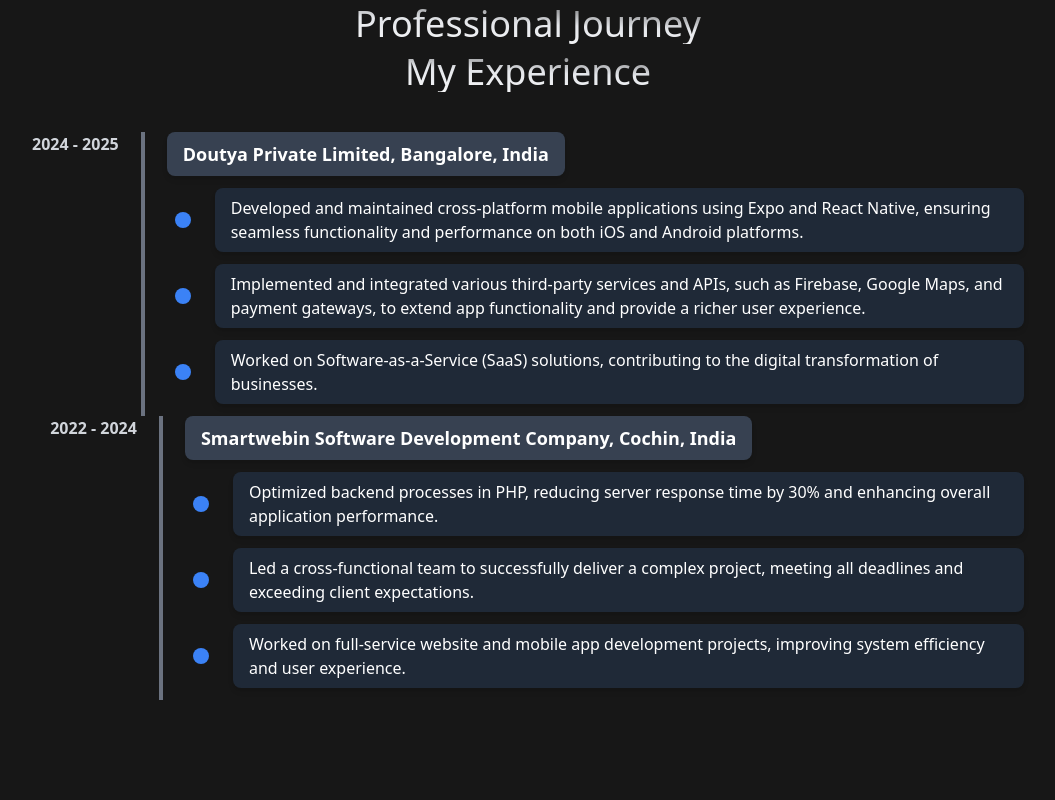
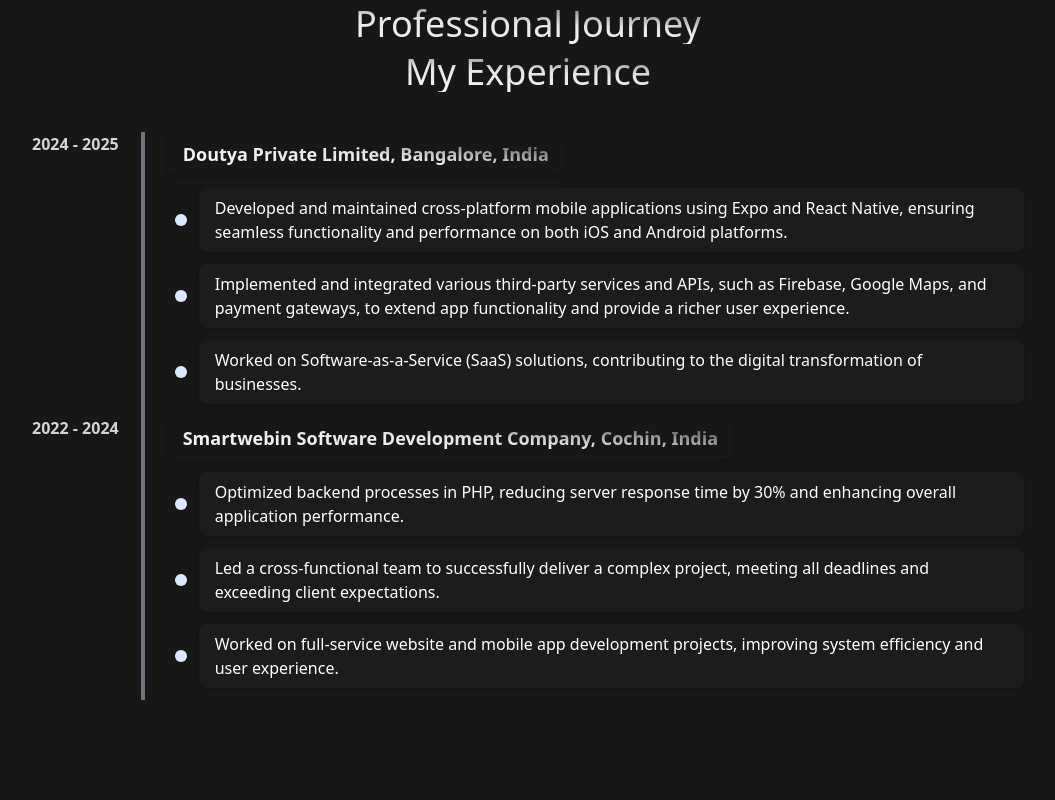
Before and after one commit to shabeer-sf/shabeer-portfolio, a Next.js app: page / in a window 1280 px wide. Shown: the part 1440-2240 px from the top of the page, without its empty margins (112-1167 px from the left). Built offline with nearby package versions, Linux system fonts and the light colour scheme.

Commit message:
first commit

```diff
--- a/components/Timeline.jsx
+++ b/components/Timeline.jsx
@@ -27,16 +27,17 @@
       <div className="max-w-5xl mx-auto">
         {/* Section Heading */}
         <div className="space-y-2 px-4 text-center">
-  <h2 className="text-color text-3xl md:text-4xl">Professional Journey</h2>
-  <h2 className="text-color text-3xl md:text-4xl">My Experience</h2>
-</div>
-
+          <h2 className="text-color text-3xl md:text-4xl">
+            Professional Journey
+          </h2>
+          <h2 className="text-color text-3xl md:text-4xl">My Experience</h2>
+        </div>
 
         <div className=" px-4 py-10 text-white">
           {experiences.map((exp, index) => (
             <div key={index} className="relative flex gap-6">
               {/* Year Section */}
-              <div className="text-right w-32 font-semibold text-gray-300 md:whitespace-nowrap">
+              <div className="text-right font-semibold text-gray-300 md:whitespace-nowrap">
                 {exp.year}
               </div>
 
@@ -47,7 +48,7 @@
 
               {/* Company & Roles */}
               <div>
-                <div className="bg-gray-700 text-white px-4 py-2 rounded-lg shadow-md text-lg font-semibold inline-block">
+                <div className="bg-[#1c1c1c] text-color px-4 py-2 rounded-lg shadow-md text-lg font-semibold inline-block">
                   {exp.company}
                 </div>
 
@@ -56,10 +57,10 @@
                   {exp.roles.map((role, idx) => (
                     <div
                       key={idx}
-                      className="relative flex items-center space-x-4 my-3"
+                      className="relative flex items-center gap-4 my-3"
                     >
-                      <div className="w-4 h-4 bg-blue-500 rounded-full absolute left-[-1.5rem]"></div>
-                      <div className="bg-gray-800 px-4 py-2 rounded-lg shadow-md">
+                      <div className="w-3 h-3 bg-blue-100 rounded-full absolute left-[-1.5rem]"></div>
+                      <div className="bg-[#1c1c1c] px-4 py-2 rounded-lg shadow-md">
                         {role}
                       </div>
                     </div>
```
